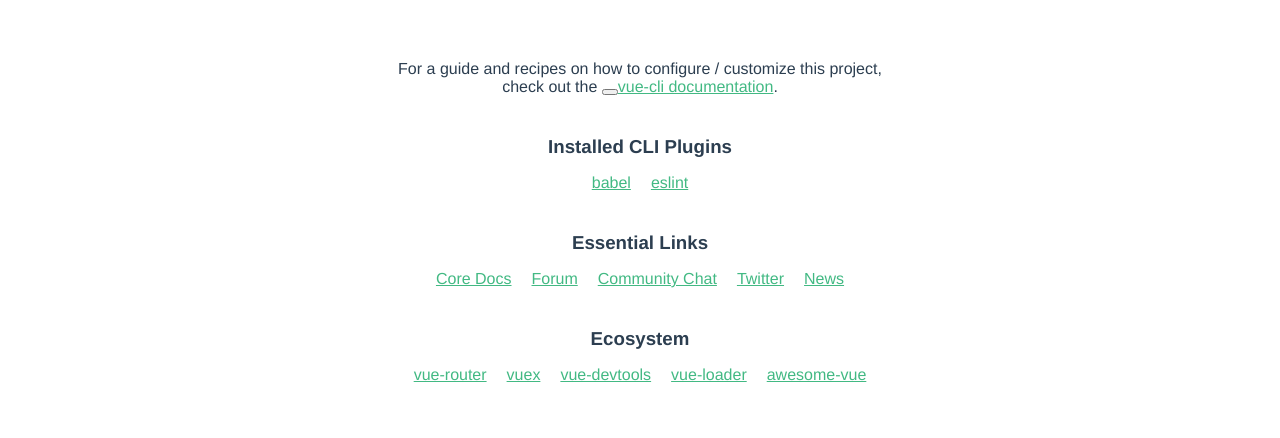
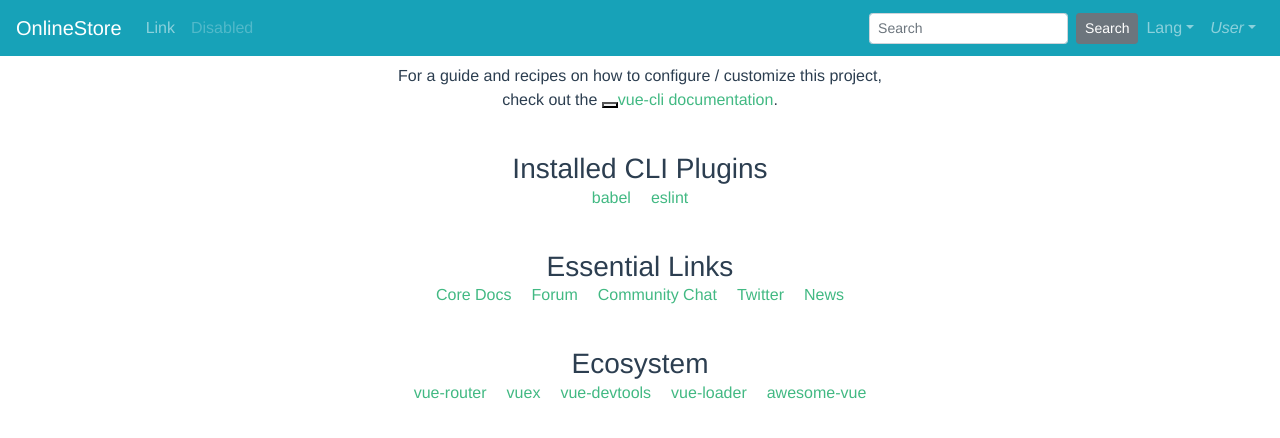
Before and after one commit to TheMifort/VueAspNetOnlineStore, a Vue app in the folder OnlineStore/client-app/: page / in a window 1280 px wide. Shown: the top 438 px of the page. Built offline with nearby package versions, Linux system fonts and the light colour scheme.

Commit message:
Bootstapvue + test navbar

```diff
--- a/OnlineStore/client-app/src/App.vue
+++ b/OnlineStore/client-app/src/App.vue
@@ -1,5 +1,6 @@
 <template>
     <div id="app">
+        <Navbar/>
         <div class="main-container">
             <router-view />
         </div>
@@ -9,9 +10,11 @@
 <script>
     import HelloWorld from './components/HelloWorld.vue'
     import Login from "./components/Login.vue"
+    import Navbar from "./components/Navbar.vue"
     export default {
         name: 'app',
         components: {
+            Navbar,
             HelloWorld,
             Login
         }
@@ -26,6 +29,5 @@
         -moz-osx-font-smoothing: grayscale;
         text-align: center;
         color: #2c3e50;
-        margin-top: 60px;
     }
 </style>
--- /dev/null
+++ b/OnlineStore/client-app/src/components/Navbar.vue
@@ -0,0 +1,49 @@
+<template>
+    <div>
+        <b-navbar toggleable="lg" type="dark" variant="info">
+            <b-navbar-brand>OnlineStore</b-navbar-brand>
+
+            <b-navbar-toggle target="nav-collapse"></b-navbar-toggle>
+
+            <b-collapse id="nav-collapse" is-nav>
+                <b-navbar-nav>
+                    <b-nav-item href="#">Link</b-nav-item>
+                    <b-nav-item href="#" disabled>Disabled</b-nav-item>
+                </b-navbar-nav>
+
+                <!-- Right aligned nav items -->
+                <b-navbar-nav class="ml-auto">
+                    <b-nav-form>
+                        <b-form-input size="sm" class="mr-sm-2" placeholder="Search"></b-form-input>
+                        <b-button size="sm" class="my-2 my-sm-0" type="submit">Search</b-button>
+                    </b-nav-form>
+
+                    <b-nav-item-dropdown text="Lang" right>
+                        <b-dropdown-item href="#">EN</b-dropdown-item>
+                        <b-dropdown-item href="#">ES</b-dropdown-item>
+                        <b-dropdown-item href="#">RU</b-dropdown-item>
+                        <b-dropdown-item href="#">FA</b-dropdown-item>
+                    </b-nav-item-dropdown>
+
+                    <b-nav-item-dropdown right>
+                        <!-- Using 'button-content' slot -->
+                        <template v-slot:button-content>
+                            <em>User</em>
+                        </template>
+                        <b-dropdown-item @click="this.$router.push('/login')">Profile</b-dropdown-item>
+                        <b-dropdown-item href="#">Sign Out</b-dropdown-item>
+                    </b-nav-item-dropdown>
+                </b-navbar-nav>
+            </b-collapse>
+        </b-navbar>
+    </div>
+</template>
+
+<script>
+    export default {
+        name: 'Login'
+    }</script>
+
+<style scoped>
+
+</style>
```
Also changed, not shown: OnlineStore/client-app/package.json (+5 -2 lines), OnlineStore/client-app/src/main.js (+7 -0 lines).
